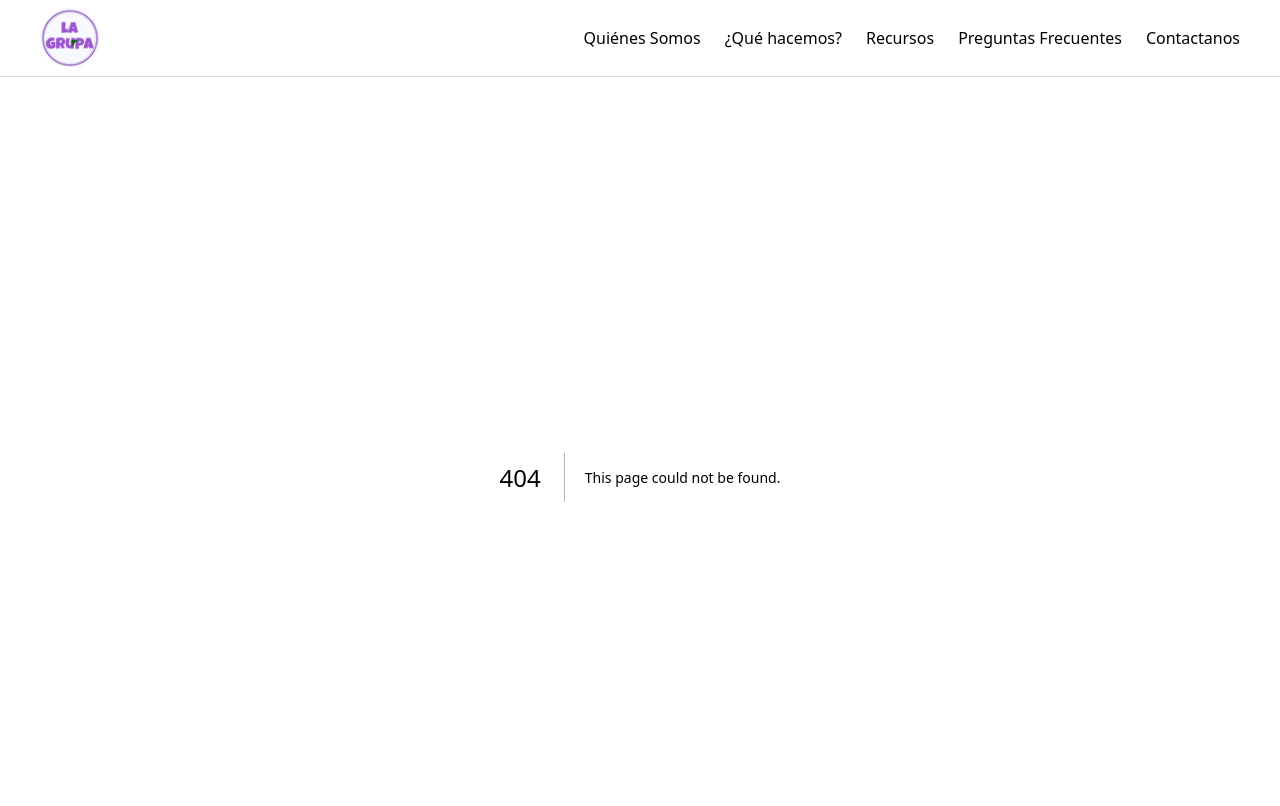
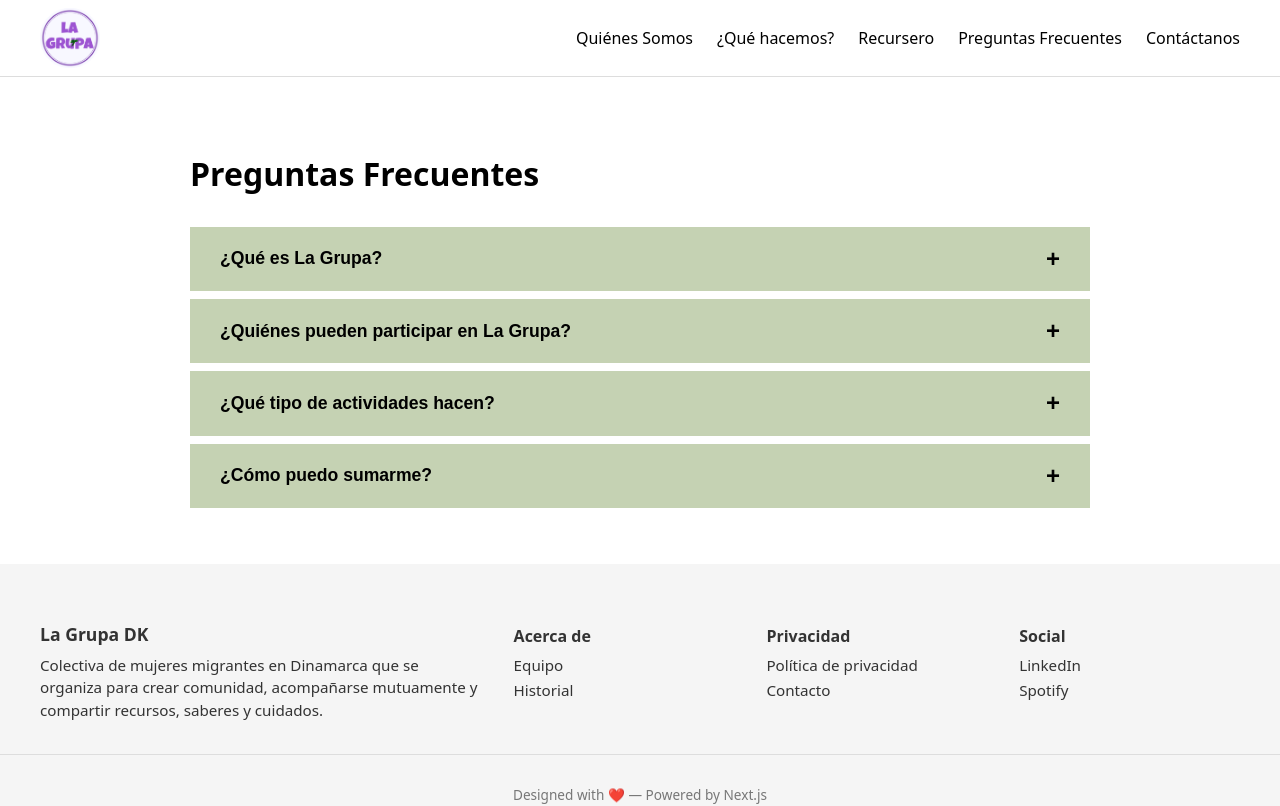
Before and after one commit to LaGrupa/lagrupadk, a Next.js app: page /faq in a window 1280 px wide. Before the commit this address had no page. Shown: the top 806 px of the page. Built offline with nearby package versions, Linux system fonts and the light colour scheme.

Commit message:
added faq and contact

```diff
--- /dev/null
+++ b/src/app/contact/page.tsx
@@ -0,0 +1,5 @@
+import Contact from "../../components/Contact";
+
+export default function ContactPage() {
+  return <Contact />;
+}
--- /dev/null
+++ b/src/app/faq/page.tsx
@@ -0,0 +1,6 @@
+import Faq from "../../components/Faq";
+
+
+export default function FaqPage() {
+  return <Faq />;
+}
--- /dev/null
+++ b/src/components/Contact.module.css
@@ -0,0 +1,79 @@
+.section {
+  background: #f9f9f9;
+  padding: 3rem 1rem;
+}
+
+.container {
+  max-width: 700px;
+  margin: 0 auto;
+}
+
+.title {
+  font-size: 2rem;
+  margin: 0 0 0.75rem;
+}
+
+.info {
+  margin: 0 0 2rem;
+  line-height: 1.5;
+  color: #333;
+}
+
+.form {
+  display: grid;
+  gap: 1.2rem;
+  margin-bottom: 2rem;
+}
+
+.field {
+  display: flex;
+  flex-direction: column;
+}
+
+.label {
+  font-weight: 600;
+  margin-bottom: 0.35rem;
+}
+
+.input {
+  padding: 0.6rem 0.75rem;
+  font-size: 1rem;
+  border: 1px solid #ccc;
+  border-radius: 0.4rem;
+  background: #fff;
+}
+
+.textarea {
+  padding: 0.6rem 0.75rem;
+  font-size: 1rem;
+  border: 1px solid #ccc;
+  border-radius: 0.4rem;
+  background: #fff;
+  resize: vertical;
+}
+
+/* Focus states (scoped to local classes) */
+.input:focus,
+.textarea:focus {
+  outline: none;
+  border-color: #0a66c2;
+  box-shadow: 0 0 0 3px rgba(10, 102, 194, 0.1);
+}
+
+.button {
+  align-self: start;
+  background: #111;
+  color: #fff;
+  border: none;
+  padding: 0.7rem 1.3rem;
+  font-size: 1rem;
+  font-weight: 600;
+  border-radius: 0.4rem;
+  cursor: pointer;
+}
+
+.button:hover { background: #333; }
+
+.details p {
+  margin: 0.3rem 0;
+}
--- /dev/null
+++ b/src/components/Faq.module.css
@@ -0,0 +1,43 @@
+.section {
+  padding: 3rem 1rem;
+}
+
+.container {
+  max-width: 900px;
+  margin: 0 auto;
+}
+
+.title {
+  font-size: 2rem;
+  margin-bottom: 2rem;
+}
+
+
+.item {
+  background: #c5d2b3; /* green background */
+  margin-bottom: 0.5rem;
+  padding: 1.2rem 1.5rem; /* extra padding */
+}
+
+.question {
+  background: none;
+  border: none;
+  font-size: 1.1rem;
+  font-weight: 600;
+  width: 100%;
+  text-align: left;
+  cursor: pointer;
+  display: flex;
+  justify-content: space-between;
+  align-items: center;
+}
+
+.answer {
+  margin-top: 0.8rem;
+  line-height: 1.6;
+}
+
+.icon {
+  font-size: 1.5rem;
+  line-height: 1;
+}
--- /dev/null
+++ b/src/components/Faq.tsx
@@ -0,0 +1,54 @@
+"use client";
+import { useState } from "react";
+import styles from "./Faq.module.css";
+
+const faqs = [
+  {
+    question: "¿Qué es La Grupa?",
+    answer: "La Grupa es una colectiva de mujeres migrantes en Dinamarca que se organiza para crear comunidad, acompañarse mutuamente y compartir recursos, saberes y cuidados."
+  },
+   {
+    question: "¿Quiénes pueden participar en La Grupa?",
+    answer: "Cualquier mujer migrante, en todas sus diversidades, que viva en Dinamarca y quiera formar parte de una red de apoyo feminista, horizontal y antirracista."
+  },
+  {
+    question: "¿Qué tipo de actividades hacen?",
+    answer: "Organizamos talleres para mujeres (como costura, escritura, autocuidado), encuentros para conversar y compartir experiencias, y también acompañamientos personales o colectivos en situaciones de dificultad."
+  },
+  {
+    question: "¿Cómo puedo sumarme?",
+    answer: "Si querés unirte a La Grupa como miembra, escribinos a lagrupa.dk@gmail.com"
+  },
+];
+
+export default function Faq() {
+  const [openIndex, setOpenIndex] = useState<number | null>(null);
+
+  const toggle = (index: number) => {
+    setOpenIndex(openIndex === index ? null : index);
+  };
+
+  return (
+    <section className={styles.section}>
+      <div className={styles.container}>
+        <h2 className={styles.title}>Preguntas Frecuentes</h2>
+
+        {faqs.map((faq, i) => (
+          <div key={i} className={styles.item}>
+            <button
+              className={styles.question}
+              onClick={() => toggle(i)}
+              aria-expanded={openIndex === i}
+            >
+              {faq.question}
+              <span className={styles.icon}>
+                {openIndex === i ? "−" : "+"}
+              </span>
+            </button>
+            {openIndex === i && <p className={styles.answer}>{faq.answer}</p>}
+          </div>
+        ))}
+      </div>
+    </section>
+  );
+}
--- a/src/components/Navbar.tsx
+++ b/src/components/Navbar.tsx
@@ -21,9 +21,10 @@ export default function Navbar() {
         <ul className={styles.menu}>
           <li><Link href="/quienes-somos">Quiénes Somos</Link></li>
           <li><Link href="/que-hacemos">¿Qué hacemos?</Link></li>
-          <li><Link href="/recursos">Recursos</Link></li>
+          <li><Link href="/recursos">Recursero</Link></li>
           <li><Link href="/faq">Preguntas Frecuentes</Link></li>
-          <li><Link href="/contacto">Contactanos</Link></li>
+          <li><a href="/contact">Contáctanos</a></li>
+
         </ul>
       </nav>
     </header>
```
Also changed, not shown: src/components/Contact.tsx (added, +76 -0 lines).
